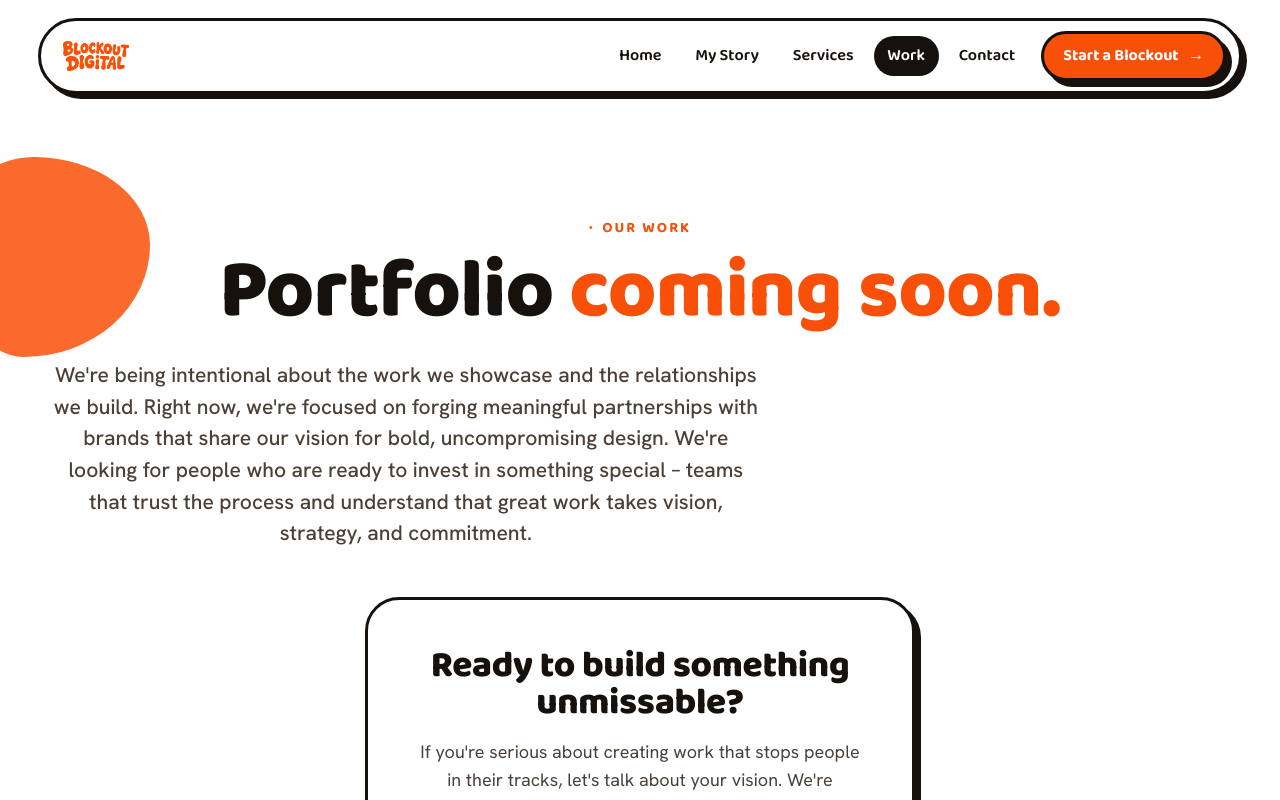
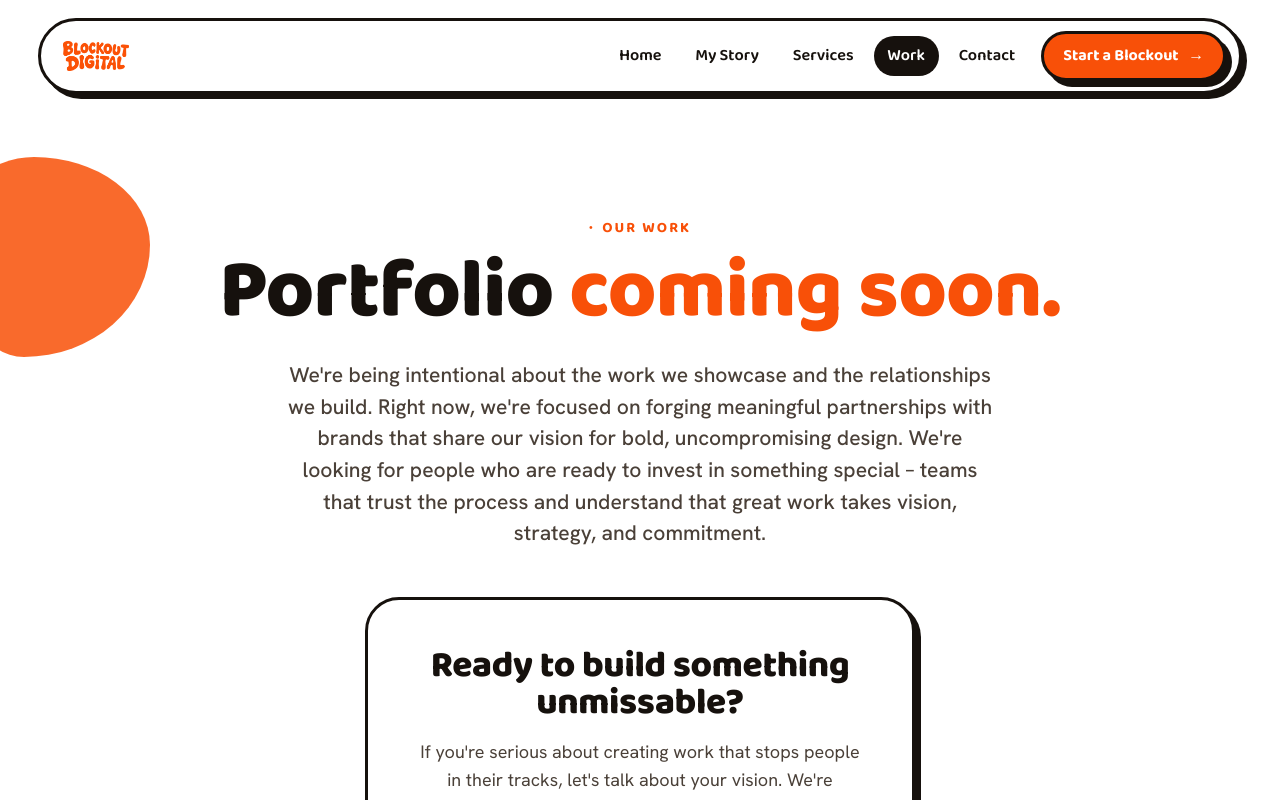
Before and after one commit to cormstonbusiness-eng/blockout-digital, a Next.js app: page /portfolio in a window 1280 px wide. Shown: the top 800 px of the page. Built offline with nearby package versions, Linux system fonts and the light colour scheme.

Commit message:
Center paragraph text on portfolio page

```diff
--- a/app/portfolio/page.tsx
+++ b/app/portfolio/page.tsx
@@ -36,7 +36,7 @@ export default function Portfolio() {
               Portfolio <span className="text-orange">coming soon.</span>
             </h1>
           </div>
-          <p className="lead reveal" style={{ maxWidth: "60ch", marginBottom: "48px" }}>
+          <p className="lead reveal" style={{ maxWidth: "60ch", marginBottom: "48px", margin: "0 auto 48px" }}>
             We're being intentional about the work we showcase and the relationships we build. Right now, we're focused on forging meaningful partnerships with brands that share our vision for bold, uncompromising design. We're looking for people who are ready to invest in something special – teams that trust the process and understand that great work takes vision, strategy, and commitment.
           </p>
           <div className="reveal" style={{ background: "#fff", border: "3px solid var(--ink)", borderRadius: "var(--r-lg)", padding: "48px", boxShadow: "var(--shadow-pop)", maxWidth: "550px", margin: "0 auto" }}>
```
